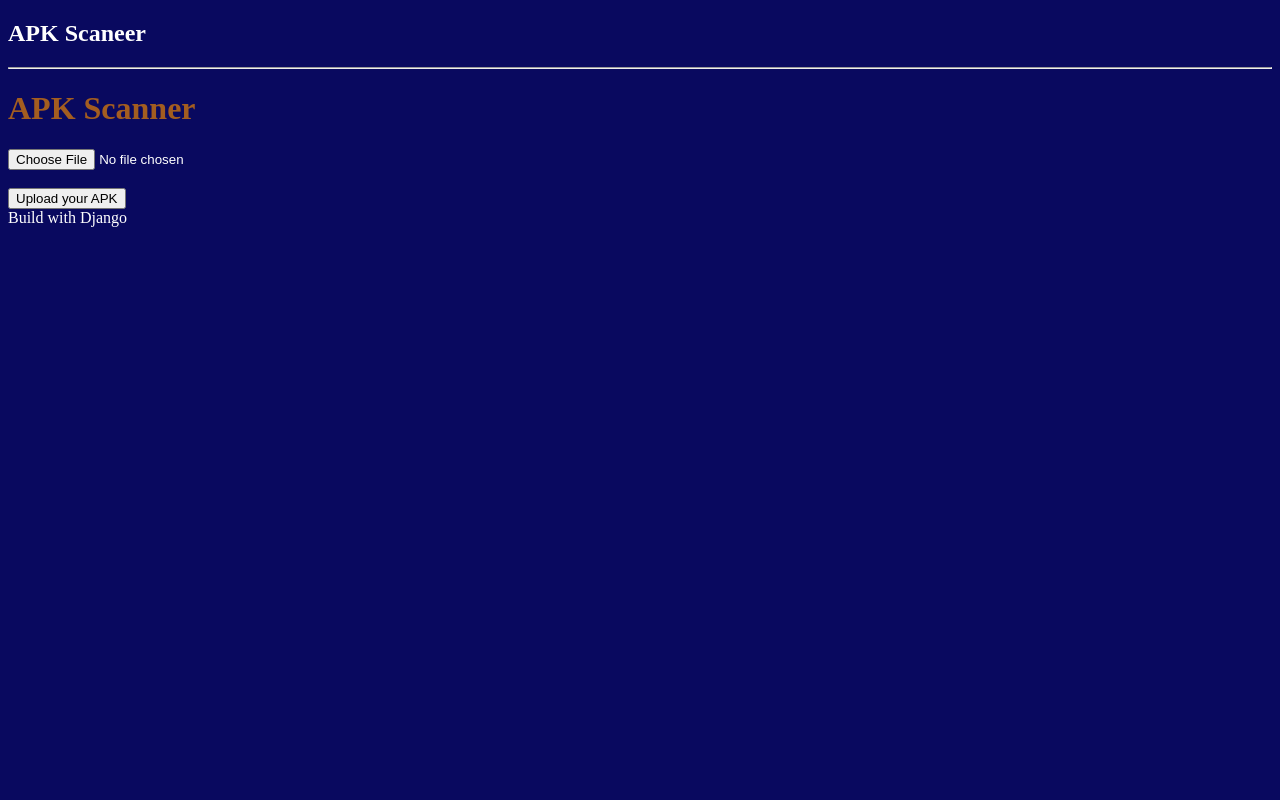
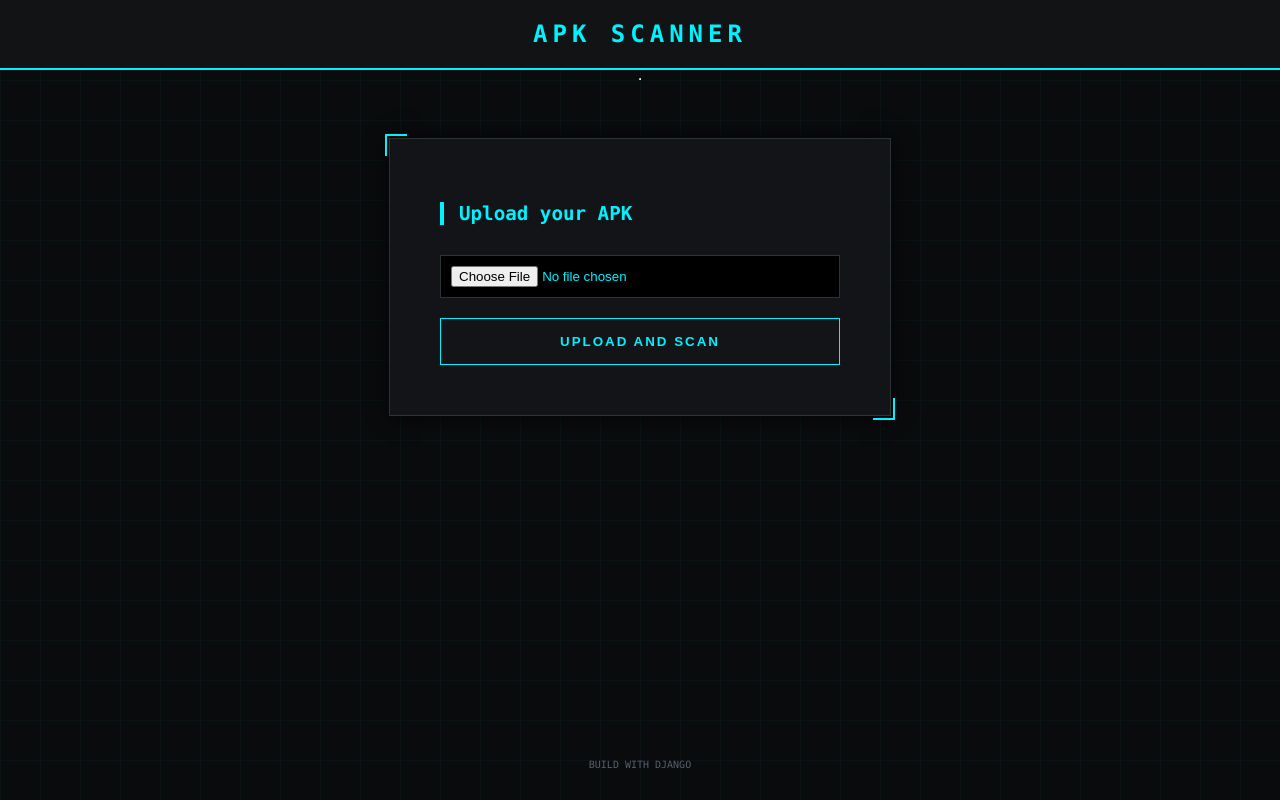
Before and after one commit to Harsh-Tiwari678/APK_Scanner, a Django app: page / in a window 1280 px wide. Run offline with Django 4.2, Linux system fonts and the light colour scheme.

Commit message:
make the ui better

```diff
--- a/scanner/static/scanner/styles.css
+++ b/scanner/static/scanner/styles.css
@@ -1,8 +1,107 @@
-body{
-    background-color: rgb(9, 9, 95);
-    color: white;
+:root {
+    --bg-deep: #0a0b0d;
+    --bg-panel: #121417;
+    --accent: #00f2ff; /* Cyber Cyan */
+    --accent-glow: rgba(0, 242, 255, 0.4);
+    --border: #2d3436;
+    --text: #dcdde1;
 }
 
-h1{
-    color: rgb(163, 93, 32);
+body {
+    background-color: var(--bg-deep);
+    background-image:
+        linear-gradient(rgba(0, 242, 255, 0.03) 1px, transparent 1px),
+        linear-gradient(90deg, rgba(0, 242, 255, 0.03) 1px, transparent 1px);
+    background-size: 40px 40px; /* Grid background for tech vibe */
+    color: var(--text);
+    font-family: 'Consolas', 'Monaco', monospace;
+    display: flex;
+    flex-direction: column;
+    align-items: center;
+    min-height: 100vh;
+    margin: 0;
 }
+
+/* Header with scan line effect */
+nav {
+    width: 100%;
+    padding: 20px;
+    border-bottom: 2px solid var(--accent);
+    text-align: center;
+    background: rgba(18, 20, 23, 0.9);
+}
+
+nav h2 {
+    color: var(--accent);
+    text-transform: uppercase;
+    letter-spacing: 5px;
+    margin: 0;
+}
+
+/* The "Terminal" Container */
+.container {
+    background: var(--bg-panel);
+    border: 1px solid var(--border);
+    padding: 50px;
+    margin-top: 50px;
+    width: 400px;
+    position: relative;
+    box-shadow: 0 0 20px rgba(0,0,0,0.8);
+}
+
+/* Corner brackets for extra security look */
+.container::before, .container::after {
+    content: "";
+    position: absolute;
+    width: 20px; height: 20px;
+    border: 2px solid var(--accent);
+}
+.container::before { top: -5px; left: -5px; border-right: none; border-bottom: none; }
+.container::after { bottom: -5px; right: -5px; border-left: none; border-top: none; }
+
+h1 {
+    color: var(--accent);
+    font-size: 1.2rem;
+    margin-bottom: 30px;
+    border-left: 4px solid var(--accent);
+    padding-left: 15px;
+}
+
+/* Input styling */
+input[type="file"] {
+    background: #000;
+    color: var(--accent);
+    border: 1px solid var(--border);
+    padding: 10px;
+    width: 100%;
+    box-sizing: border-box;
+}
+
+/* Button with hover pulse */
+button {
+    background: transparent;
+    color: var(--accent);
+    border: 1px solid var(--accent);
+    padding: 15px;
+    width: 100%;
+    margin-top: 20px;
+    font-weight: bold;
+    cursor: pointer;
+    transition: 0.4s;
+    text-transform: uppercase;
+    letter-spacing: 2px;
+}
+
+button:hover {
+    background: var(--accent);
+    color: #000;
+    box-shadow: 0 0 15px var(--accent-glow);
+}
+
+footer {
+    position: fixed;
+    bottom: 20px;
+    font-size: 10px;
+    color: #57606f;
+    text-transform: uppercase;
+}
--- a/scanner/templates/scanner/base.html
+++ b/scanner/templates/scanner/base.html
@@ -5,22 +5,21 @@
     <meta charset="UTF-8">
     <meta name="viewport" content="width=device-width, initial-scale=1.0">
     <title>{% block title %}{% endblock %}</title>
-    <link rel="stylesheet" href="{% static "scanner/styles.css" %}">
+    <link rel="stylesheet" href="{% static 'scanner/styles.css' %}">
 </head>
 <body>
     <nav>
-        <h2> APK Scaneer </h2>
+        <h2>APK Scanner</h2>
+    </nav>
+    <hr>
 
-        <hr>
+    <main class="container">
+        {% block content %}
+        {% endblock %}
+    </main>
 
-    </nav>
-        {% block content %}
-
-        {% endblock %}
-
-        <footer>
-            Build with Django
-        </fotter>
-
+    <footer>
+        <p>Build with Django</p>
+    </footer>
 </body>
 </html>
--- a/scanner/templates/scanner/home.html
+++ b/scanner/templates/scanner/home.html
@@ -1,28 +1,15 @@
 {% extends "scanner/base.html" %}
 
-{% block title %}APK Scanner
-{% endblock %}
+{% block title %}APK Scanner{% endblock %}
 
 {% block content %}
+    <h1>Upload your APK</h1>
 
-<h1> APK Scanner </h1>
-
-<form
- method="post"
-enctype = "multipart/form-data">
-
-{% csrf_token %}
-
-<input type="file"
-name = "apk"
->
-
-<br> <br>
-
-<button type = "submit">
-    Upload your APK
-</button>
-
-</form>
-
+    <form method="post" enctype="multipart/form-data">
+        {% csrf_token %}
+        <div class="form-group">
+            <input type="file" name="apk" required>
+        </div>
+        <button type="submit">Upload and Scan</button>
+    </form>
 {% endblock %}
```
